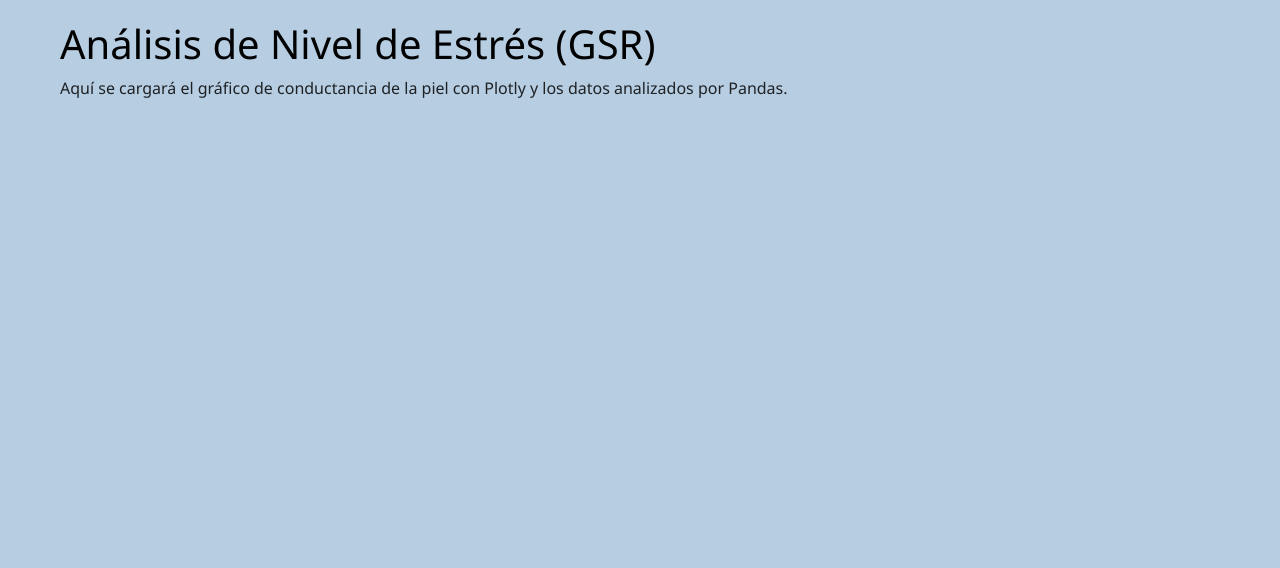
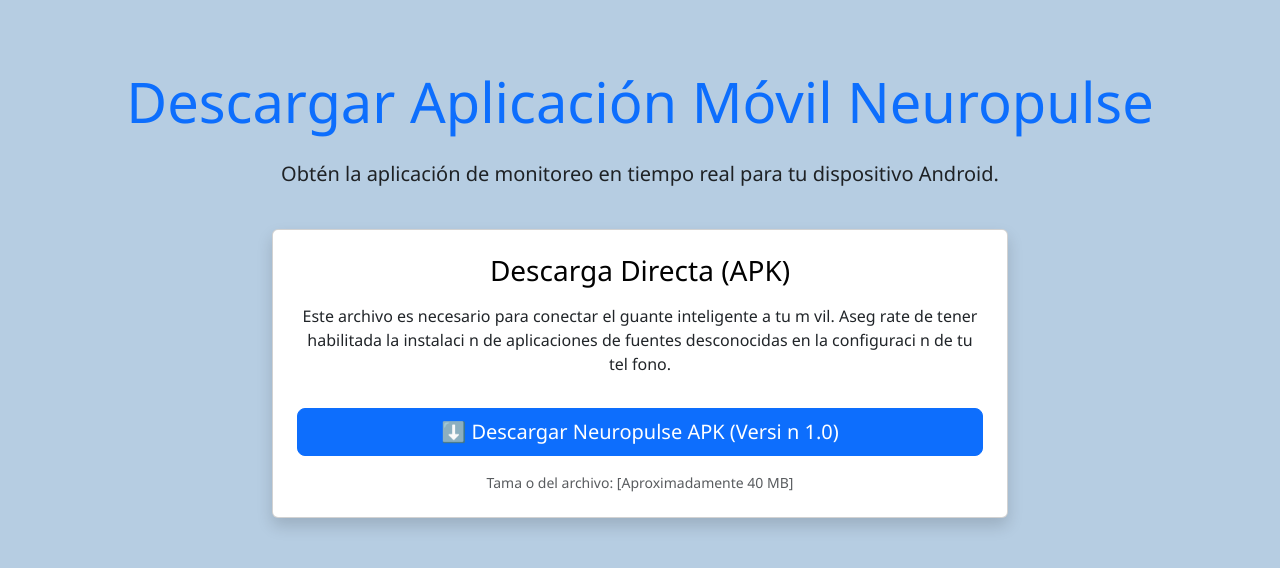
Before and after one commit to Yimu21/Neuropulse, a Django app: page /descargar/ in a window 1280 px wide. Shown: the part 56-624 px from the top of the page. Run offline with Django 5.2, Linux system fonts and the light colour scheme; parts of the project's set-up code (start-up, migrations or seed data) failed here and were passed over.

Commit message:
feat: Habilitar descarga de APK y actualizar vista1

```diff
--- a/dashboard/templates/dashboard/descargar_app.html
+++ b/dashboard/templates/dashboard/descargar_app.html
@@ -1,6 +1,33 @@
 {% extends "dashboard/base.html" %}
+{% load static %}
 
 {% block content %}
-    <h1>Análisis de Nivel de Estrés (GSR)</h1>
-    <p>Aquí se cargará el gráfico de conductancia de la piel con Plotly y los datos analizados por Pandas.</p>
-    {% endblock content %}
+    <div class="container mt-5 text-center">
+        <h1 class="display-4 mb-4 text-primary">Descargar Aplicación Móvil Neuropulse</h1>
+        <p class="lead">
+            Obtén la aplicación de monitoreo en tiempo real para tu dispositivo Android.
+        </p>
+
+        <div class="row justify-content-center">
+            <div class="col-md-8">
+                <div class="card shadow p-4 mt-4">
+                    <h3 class="mb-3">Descarga Directa (APK)</h3>
+
+                    <p>
+                        Este archivo es necesario para conectar el guante inteligente a tu m vil.
+                        Aseg rate de tener habilitada la instalaci n de aplicaciones de fuentes desconocidas en la configuraci n de tu tel fono.
+                    </p>
+
+                    <!-- 🌟 ENLACE CRÍTICO DE DESCARGA 🌟 -->
+                    <a href="{% static 'dashboard/app-debug.apk' %}"
+                       download="Neuropulse_v1.0.apk"
+                       class="btn btn-primary btn-lg mt-3 w-100">
+                        ⬇️ Descargar Neuropulse APK (Versi n 1.0)
+                    </a>
+
+                    <small class="text-muted mt-3">Tama o del archivo: [Aproximadamente 40 MB]</small>
+                </div>
+            </div>
+        </div>
+    </div>
+{% endblock content %}
```
